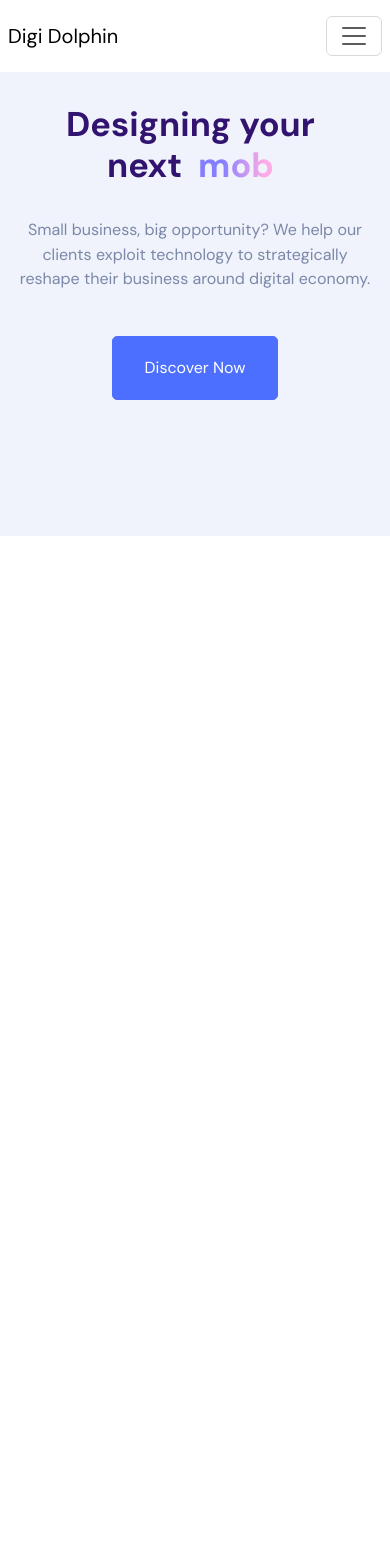
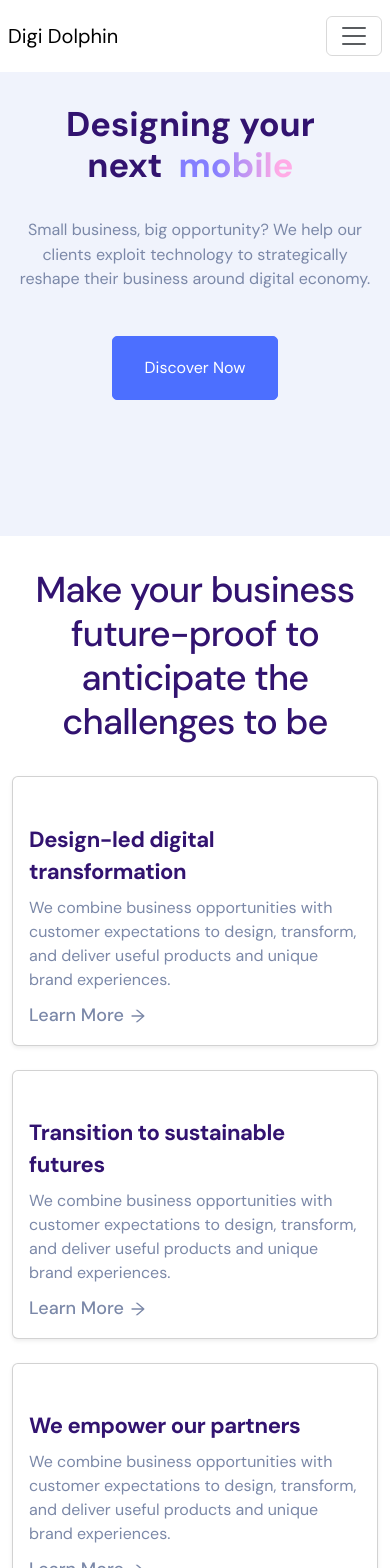
Before and after one commit to Binod69/digi-dolphins, a Next.js app: page / in a window 390 px wide. Shown: the top 1568 px of the page. Before the commit the page ends 844 px from the top, so only its background shows below. Built offline with nearby package versions, Linux system fonts and the light colour scheme.

Commit message:
added new section

```diff
--- a/app/Components/Banner/banner.module.css
+++ b/app/Components/Banner/banner.module.css
@@ -1,8 +1,8 @@
 /* extra small screen */
 @media screen and (min-width: 0px) and (max-width: 576px) {
   .bannerContainer {
-    background-color: #f0f3fc;
-    min-height: 55vh;
+    background-color: var(--small-mobile-background-color);
+    min-height: var(--min-height-mobile);
   }
   .colArticle {
     display: flex;
@@ -13,13 +13,17 @@
     max-width: 80%;
     text-align: center;
     line-height: 1.2;
-    color: #321370;
+    color: var(--secondary-color);
     margin: 2rem;
     font-weight: bold;
   }
   .bannerTitleGradient {
     font-size: var(--mobile-font-title);
-    background: linear-gradient(272.54deg, #ffabe6 12.86%, #857fff 68.06%);
+    background: linear-gradient(
+      272.54deg,
+      var(--linear-gradient1) 12.86%,
+      var(--linear-gradient2) 68.06%
+    );
     background-clip: text;
     --webkit-background-clip: text;
     -webkit-text-fill-color: transparent;
@@ -30,23 +34,23 @@
     font-size: var(--mobile-font-para);
     line-height: 1.5;
     font-weight: lighter;
-    color: #7b88a8;
+    color: var(--paragraph-color);
     text-align: center;
     margin: 0px 0px 2.8125rem;
   }
   .disBtn {
-    background-color: #4c6fff;
-    border: 1px solid #4c6fff;
+    background-color: var(--primary-color);
+    border: 1px solid var(--primary-color);
     padding: 1.2rem 2rem;
-    color: #fff;
+    color: var(--white-color);
     border-radius: 5px;
     transition: all 0.3s;
     display: block;
     margin: 0 auto;
   }
   .disBtn:hover {
-    background-color: #321370;
-    border: 1 px solid #321370;
+    background-color: var(--secondary-color);
+    border: 1 px solid var(--secondary-color);
   }
   .howBtn {
     display: none;
@@ -56,8 +60,8 @@
 /* small screen */
 @media screen and (min-width: 576px) and (max-width: 768px) {
   .bannerContainer {
-    background-color: #e9e9f9;
-    min-height: 55vh;
+    background-color: var(--mobile-background-color);
+    min-height: var(--min-height-mobile);
   }
   .colArticle {
     display: flex;
@@ -68,14 +72,18 @@
     font-size: clamp(1rem, -9.5rem + 29.1667vw, 4.5rem);
     max-width: 95%;
     line-height: 1.2;
-    color: #321370;
+    color: var(--secondary-color);
     margin-top: 5rem;
     text-align: center;
   }
 
   .bannerTitleGradient {
     font-size: clamp(1rem, -9.5rem + 29.1667vw, 4.5rem);
-    background: linear-gradient(272.54deg, #ffabe6 12.86%, #857fff 68.06%);
+    background: linear-gradient(
+      272.54deg,
+      var(--linear-gradient1) 12.86%,
+      var(--linear-gradient2) 68.06%
+    );
     background-clip: text;
     --webkit-background-clip: text;
     -webkit-text-fill-color: transparent;
@@ -87,7 +95,7 @@
     font-size: 1.1rem;
     line-height: 1.5;
     font-weight: lighter;
-    color: #ffabe6;
+    color: var(--linear-gradient1);
     text-align: center;
   }
   .btnContainer {
@@ -95,22 +103,22 @@
   }
 
   .disBtn {
-    background-color: #4c6fff;
-    border: 1px solid #4c6fff;
+    background-color: var(--primary-color);
+    border: 1px solid var(--primary-color);
     padding: 1.2rem 2rem;
-    color: #fff;
+    color: var(--white-color);
     border-radius: 5px;
     transition: all 0.3s;
   }
   .disBtn:hover {
-    background-color: #321370;
-    border: 1 px solid #321370;
+    background-color: var(--secondary-color);
+    border: 1 px solidvar(--secondary-color);
   }
 
   .howBtn {
-    fill: #4c6fff;
-    color: #4c6fff;
-    border: 1px solid #4c6fff;
+    fill: var(--primary-color);
+    color: var(--primary-color);
+    border: 1px solid var(--primary-color);
     background-color: #02010100;
     border-style: solid;
     border-width: 1px;
@@ -120,15 +128,15 @@
     transition: all 0.3s;
   }
   .howBtn:hover {
-    border: 1px solid #321370;
+    border: 1px solid var(--secondary-color);
   }
 }
 
 /* medium screen */
 @media screen and (min-width: 768px) and (max-width: 992px) {
   .bannerContainer {
-    background-color: #e9e9f9;
-    min-height: 55vh;
+    background-color: var(--mobile-background-color);
+    min-height: var(--min-height-mobile);
   }
   .colArticle {
     display: flex;
@@ -139,14 +147,18 @@
     font-size: clamp(1rem, -9.5rem + 29.1667vw, 4.5rem);
     max-width: 95%;
     line-height: 1.2;
-    color: #321370;
+    color: var(--secondary-color);
     margin-top: 5rem;
     text-align: center;
   }
 
   .bannerTitleGradient {
     font-size: clamp(1rem, -9.5rem + 29.1667vw, 4.5rem);
-    background: linear-gradient(272.54deg, #ffabe6 12.86%, #857fff 68.06%);
+    background: linear-gradient(
+      272.54deg,
+      var(--linear-gradient1) 12.86%,
+      var(--linear-gradient2) 68.06%
+    );
     background-clip: text;
     --webkit-background-clip: text;
     -webkit-text-fill-color: transparent;
@@ -158,7 +170,7 @@
     font-size: 1.1rem;
     line-height: 1.5;
     font-weight: lighter;
-    color: #ffabe6;
+    color: var(--linear-gradient1);
     text-align: center;
   }
   .btnContainer {
@@ -166,22 +178,22 @@
   }
 
   .disBtn {
-    background-color: #4c6fff;
-    border: 1px solid #4c6fff;
+    background-color: var(--primary-color);
+    border: 1px solid var(--primary-color);
     padding: 1.2rem 2rem;
-    color: #fff;
+    color: var(--white-color);
     border-radius: 5px;
     transition: all 0.3s;
   }
   .disBtn:hover {
-    background-color: #321370;
-    border: 1 px solid #321370;
+    background-color: var(--secondary-color);
+    border: 1 px solid var(--secondary-color);
   }
 
   .howBtn {
-    fill: #4c6fff;
-    color: #4c6fff;
-    border: 1px solid #4c6fff;
+    fill: var(--primary-color);
+    color: var(--primary-color);
+    border: 1px solid var(--primary-color);
     background-color: #02010100;
     border-style: solid;
     border-width: 1px;
@@ -191,7 +203,7 @@
     transition: all 0.3s;
   }
   .howBtn:hover {
-    border: 1px solid #321370;
+    border: 1px solid var(--secondary-color);
   }
 }
 
@@ -205,13 +217,17 @@
     font-size: var(--large-font);
     max-width: 70%;
     line-height: 1.2;
-    color: #321370;
+    color: var(--secondary-color);
     margin-top: 5rem;
   }
 
   .bannerTitleGradient {
     font-size: var(--large-font);
-    background: linear-gradient(272.54deg, #ffabe6 12.86%, #857fff 68.06%);
+    background: linear-gradient(
+      272.54deg,
+      var(--linear-gradient1) 12.86%,
+      var(--linear-gradient2) 68.06%
+    );
     background-clip: text;
     --webkit-background-clip: text;
     -webkit-text-fill-color: transparent;
@@ -222,25 +238,25 @@
     font-size: 1.1rem;
     line-height: 1.5;
     font-weight: lighter;
-    color: #ffabe6;
+    color: var(--linear-gradient1);
   }
   .disBtn {
-    background-color: #4c6fff;
-    border: 1px solid #4c6fff;
+    background-color: var(--primary-color);
+    border: 1px solid var(--primary-color);
     padding: 1.2rem 2rem;
-    color: #fff;
+    color: var(--white-color);
     border-radius: 5px;
     transition: all 0.3s;
   }
   .disBtn:hover {
-    background-color: #321370;
-    border: 1 px solid #321370;
+    background-color: var(--secondary-color);
+    border: 1 px solid var(--secondary-color);
   }
 
   .howBtn {
-    fill: #4c6fff;
-    color: #4c6fff;
-    border: 1px solid #4c6fff;
+    fill: var(--primary-color);
+    color: var(--primary-color);
+    border: 1px solid var(--primary-color);
     background-color: #02010100;
     border-style: solid;
     border-width: 1px;
@@ -250,7 +266,7 @@
     transition: all 0.3s;
   }
   .howBtn:hover {
-    border: 1px solid #321370;
+    border: 1px solid var(--secondary-color);
   }
 }
 
@@ -264,13 +280,17 @@
     font-size: var(--large-font);
     max-width: 58%;
     line-height: 1.2;
-    color: #321370;
+    color: var(--secondary-color);
     margin-top: 5rem;
   }
 
   .bannerTitleGradient {
     font-size: var(--large-font);
-    background: linear-gradient(272.54deg, #ffabe6 12.86%, #857fff 68.06%);
+    background: linear-gradient(
+      272.54deg,
+      var(--linear-gradient1) 12.86%,
+      var(--linear-gradient2) 68.06%
+    );
     background-clip: text;
     --webkit-background-clip: text;
     -webkit-text-fill-color: transparent;
@@ -281,25 +301,25 @@
     font-size: 1.1rem;
     line-height: 1.5;
     font-weight: lighter;
-    color: #ffabe6;
+    color: var(--linear-gradient1);
   }
   .disBtn {
-    background-color: #4c6fff;
-    border: 1px solid #4c6fff;
+    background-color: var(--primary-color);
+    border: 1px solid var(--primary-color);
     padding: 1.2rem 2rem;
-    color: #fff;
+    color: var(--white-color);
     border-radius: 5px;
     transition: all 0.3s;
   }
   .disBtn:hover {
-    background-color: #321370;
-    border: 1 px solid #321370;
+    background-color: var(--secondary-color);
+    border: 1 px solid var(--secondary-color);
   }
 
   .howBtn {
-    fill: #4c6fff;
-    color: #4c6fff;
-    border: 1px solid #4c6fff;
+    fill: var(--primary-color);
+    color: var(--primary-color);
+    border: 1px solid var(--primary-color);
     background-color: #02010100;
     border-style: solid;
     border-width: 1px;
@@ -309,6 +329,6 @@
     transition: all 0.3s;
   }
   .howBtn:hover {
-    border: 1px solid #321370;
+    border: 1px solid var(--secondary-color);
   }
 }
--- /dev/null
+++ b/app/Components/Info/Info.tsx
@@ -0,0 +1,44 @@
+'use client';
+import React from 'react';
+import Container from 'react-bootstrap/Container';
+import Row from 'react-bootstrap/Row';
+import Col from 'react-bootstrap/Col';
+import styles from './info.module.css';
+import Link from 'next/link';
+import { AiOutlineArrowRight } from 'react-icons/ai';
+import { Card } from 'react-bootstrap';
+import mockData from '../../mockData';
+
+const Info = () => {
+  return (
+    <Container>
+      <Row>
+        <h2 className={styles.infoTitle}>
+          Make your business future-proof to anticipate the challenges to be
+        </h2>
+        <Col md={4}>
+          {mockData.map((item) => (
+            <Card key={item.id} className="mt-4 shadow-sm">
+              <Card.Body>
+                <div className={styles.icon}>{item.icon}</div>
+                <article>
+                  <Card.Title className={styles.descTitle}>
+                    {item.title}
+                  </Card.Title>
+                  <p className={styles.descPara}>{item.description}</p>
+                </article>
+                <Link href="/" passHref className={styles.learnMoreLink}>
+                  {item.link} <AiOutlineArrowRight />
+                </Link>
+              </Card.Body>
+            </Card>
+          ))}
+        </Col>
+        <Col md={4}></Col>
+        <Col md={4}></Col>
+      </Row>
+    </Container>
+  );
+};
+
+export default Info;
--- /dev/null
+++ b/app/Components/Info/info.module.css
@@ -0,0 +1,40 @@
+@media screen and (min-width: 0px) and (max-width: 576px) {
+  .infoTitle {
+    color: var(--secondary-color);
+    font-size: 36px;
+    line-height: 44px;
+    text-transform: none;
+    font-weight: 500;
+    letter-spacing: -0.8px;
+    margin-top: 2rem;
+    text-align: center;
+  }
+
+  .icon {
+    line-height: 1;
+    font-size: 50px;
+  }
+  .descTitle {
+    font-size: 22px;
+    line-height: 32px;
+    text-transform: none;
+    font-weight: 700;
+    letter-spacing: -0.4px;
+    color: var(--secondary-color);
+    padding-top: 1.9rem;
+  }
+  .descPara {
+    margin: 0 0 10px;
+    font-size: 1rem;
+    color: var(--paragraph-color);
+  }
+  .learnMoreLink {
+    text-decoration: none;
+    color: var(--paragraph-color);
+    font-size: 18px;
+    font-weight: 500;
+    transition: color 200ms cubic-bezier(0.78, 0.14, 0.2, 0.86),
+      background-color 200ms cubic-bezier(0.78, 0.14, 0.2, 0.86);
+    cursor: pointer;
+  }
+}
--- a/app/globals.css
+++ b/app/globals.css
@@ -2,4 +2,15 @@
   --mobile-font-title: clamp(0.75rem, 0.75rem + 5.7292vw, 2.8125rem);
   --mobile-font-para: clamp(0.75rem, 0.75rem + 1.0417vw, 1.125rem);
   --large-font: clamp(1rem, -9.5rem + 29.1667vw, 4.5rem);
+
+  --small-mobile-background-color: #f0f3fc;
+  --mobile-background-color: #e9e9f9;
+  --primary-color: #4c6fff;
+  --secondary-color: #321370;
+  --linear-gradient1: #ffabe6;
+  --linear-gradient2: #857fff;
+  --paragraph-color: #7b88a8;
+  --white-color: #fff;
+
+  --min-height-mobile: 55vh;
 }
--- /dev/null
+++ b/app/mockData.ts
@@ -0,0 +1,43 @@
+import { IconType } from 'react-icons';
+import {
+  AiOutlineRocket,
+  AiOutlineDashboard,
+  AiOutlineAlignLeft,
+} from 'react-icons/ai';
+
+interface Info {
+  id: number;
+  title: string;
+  description: string;
+  link: string;
+  icon: IconType;
+}
+
+const mockData: Info[] = [
+  {
+    id: 1,
+    title: 'Design-led digital transformation',
+    description:
+      'We combine business opportunities with customer expectations to design, transform, and deliver useful products and unique brand experiences.',
+    link: 'Learn More',
+    icon: AiOutlineRocket,
+  },
+  {
+    id: 2,
+    title: 'Transition to sustainable futures',
+    description:
+      'We combine business opportunities with customer expectations to design, transform, and deliver useful products and unique brand experiences.',
+    link: 'Learn More',
+    icon: AiOutlineDashboard,
+  },
+  {
+    id: 3,
+    title: 'We empower our partners',
+    description:
+      'We combine business opportunities with customer expectations to design, transform, and deliver useful products and unique brand experiences.',
+    link: 'Learn More',
+    icon: AiOutlineAlignLeft,
+  },
+];
+
+export default mockData;
--- a/app/page.tsx
+++ b/app/page.tsx
@@ -1,9 +1,11 @@
 import Banner from './Components/Banner/Banner';
+import Info from './Components/Info/Info';
 
 export default function Home() {
   return (
     <>
       <Banner />
+      <Info />
     </>
   );
 }
--- a/package.json
+++ b/package.json
@@ -19,6 +19,7 @@
     "react": "18.2.0",
     "react-bootstrap": "^2.8.0",
     "react-dom": "18.2.0",
+    "react-icons": "^4.10.1",
     "react-simple-typewriter": "^5.0.1",
     "typescript": "5.1.6"
   }
```
Also changed, not shown: 1 other file (tests, documents, lock files or other folders).
